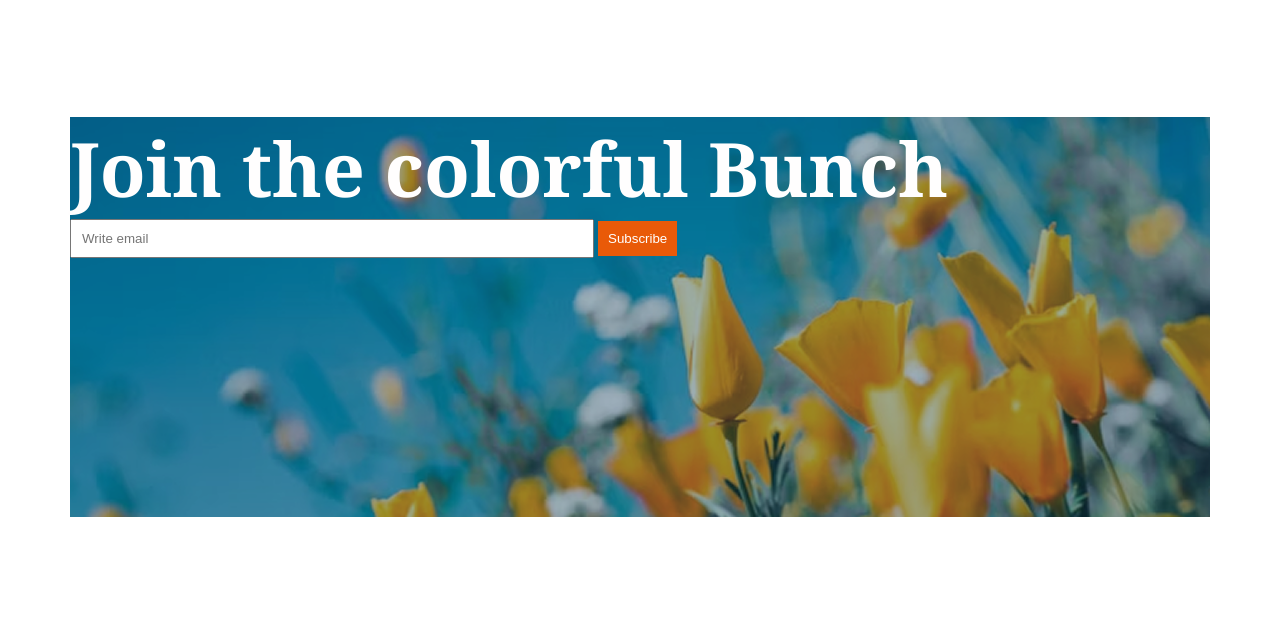
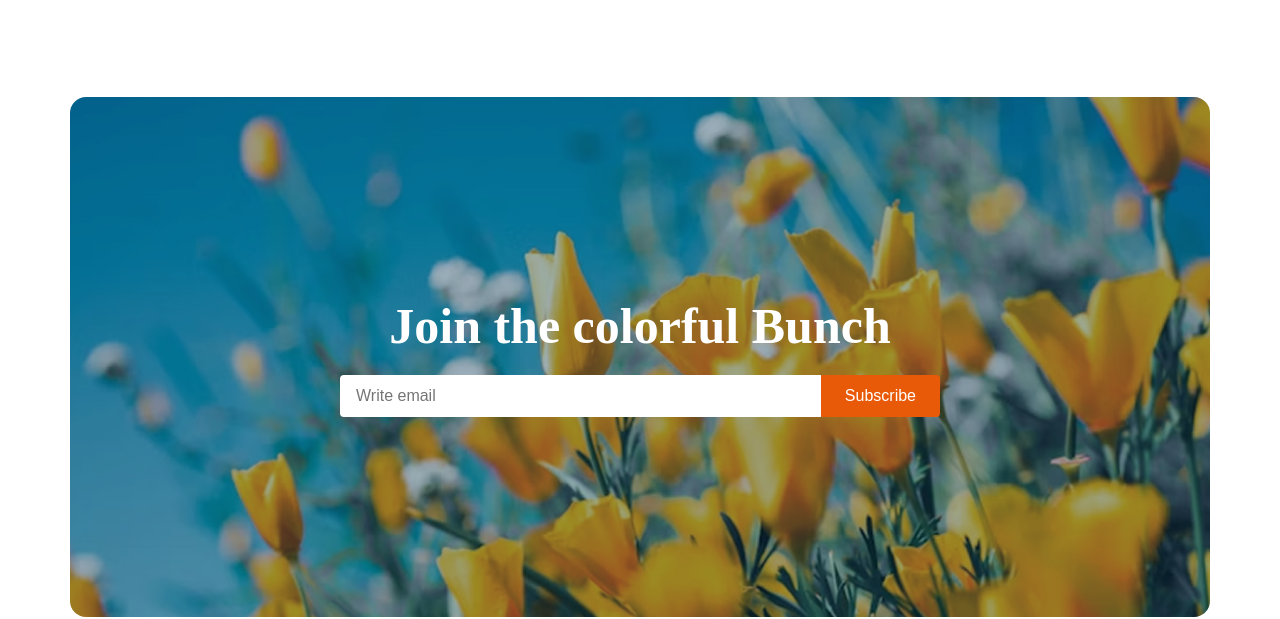
Before and after one commit to Abu-Taher1/B12A02-flowers-webpage, a plain HTML site: page index.html in a window 1280 px wide. Shown: the part 3373-3992 px from the top of the page. Drawn offline with Linux system fonts and the light colour scheme.

Commit message:
added some correction

```diff
--- a/index.html
+++ b/index.html
@@ -206,7 +206,7 @@
         </section>
 
 
-        <section class="newsletter-section">
+       <!-- <section class="newsletter-section">
         <div class="newsletter-section-info">
             <div class="newsletter-section-1">
                 <h2 class="newsletter-section-title">Join the colorful Bunch</h2>
@@ -218,6 +218,22 @@
             </div>
         </div>
         </section>
+    -->
+
+    <section class="subscribe-section">
+        <div class="content">
+            <h2>Join the colorful Bunch</h2>
+
+            <form class="subscribe-form">
+                <input type="email" placeholder="Write email" required>
+                <button type="submit">Subscribe</button>
+            </form>
+        </div>
+
+    </section>
+
+
+
 
 
     </main>
--- a/styles/styles.css
+++ b/styles/styles.css
@@ -209,7 +209,7 @@
 
 
 
-/* main part "newsletter section" */
+/* main part "newsletter section"
 
 .newsletter-section{
 
@@ -247,6 +247,79 @@
     color: white;
     background-color: #E95A08;
 }
+    */
+
+    /* input part */
+
+    .subscribe-section{
+        background-image: url('../assets/news-letter-bg.png');
+        background-size: cover;
+        background-position: center;
+        padding: 200px 20px;
+        position: relative;
+        text-align: center;
+        color: white;
+        margin-top: 100px;
+        margin-bottom: 100px;
+        border-radius: 16px;
+    }
+
+    .subscribe-section-section::before {
+        content: ;
+        position: absolute;
+        inset: 0;
+
+        z-index: 1;
+    }
+
+    .subscribe-section .content {
+        position: relative;
+        z-index: 2;
+        max-width: 700px;
+        margin: auto;
+    }
+
+    .subscribe-section h2{
+        font-size: 2rem;
+        margin-bottom: 20px;
+        font-weight: bold;
+        font-size: 50px;
+    }
+
+
+    .subscribe-form{
+        display: flex;
+        flex-direction: row;
+        width: 100%;
+        max-width: 600px;
+        margin: 0 auto;
+    }
+
+
+    .subscribe-form input{
+        flex: 1;
+        padding: 12px 16px;
+        font-size: 1rem;
+        border: none;
+        border-radius: 4px 0 0 4px;
+        outline: none;
+    }
+
+
+    .subscribe-form button{
+        background-color: #E95A08;
+        color: white;
+        padding: 12px 24px;
+        font-size: 1rem;
+        border: none;
+        cursor: pointer;
+        border-radius: 0 4px 4px 0;
+
+
+    }
+
+
+
 
 
 /* footer section */
```
